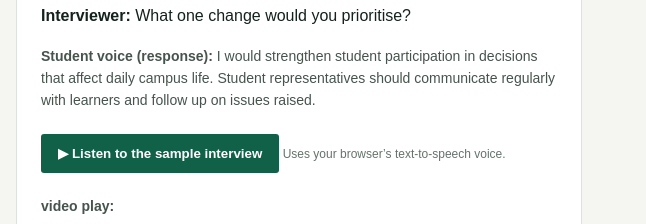
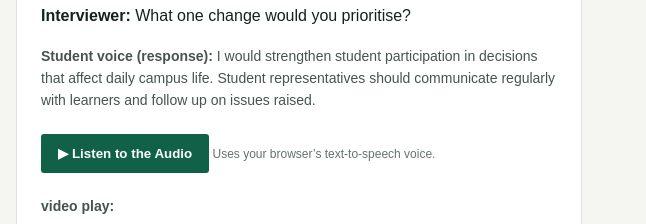
Before and after one commit to stevewise7107/stevekim-newsroom2, a plain HTML site: page index.html in a window 1280 px wide. Shown: the part 3132-3356 px from the top of the page, 634-1280 px from the left. Drawn offline with Linux system fonts and the light colour scheme.

Commit message:
Update button text for audio control

```diff
--- a/index.html
+++ b/index.html
@@ -57,7 +57,7 @@ footer{background:#0d211b;color:#dce8e1;padding:30px 5%;margin-top:40px}footer a
   <div class="panel"><div class="kicker">Campus voices · Demonstration interview</div><h2>“Students need spaces where their ideas can be heard”</h2><div class="meta">Interview format · Prepared for classroom demonstration</div>
    <p><strong>Interviewer:</strong> What makes a campus environment supportive?</p><p class="transcript"><strong>Student voice (response):</strong> A supportive campus is one where students can access learning resources, receive guidance and raise concerns without fear. Communication between students and administration should be open and respectful.</p>
    <p><strong>Interviewer:</strong> What one change would you prioritise?</p><p class="transcript"><strong>Student voice (response):</strong> I would strengthen student participation in decisions that affect daily campus life. Student representatives should communicate regularly with learners and follow up on issues raised.</p>
-   <button class="audio-control" id="listenBtn" type="button">▶ Listen to the sample interview</button><span id="audioStatus" class="meta" aria-live="polite"> Uses your browser’s text-to-speech voice.</span>
+   <button class="audio-control" id="listenBtn" type="button">▶ Listen to the Audio</button><span id="audioStatus" class="meta" aria-live="polite"> Uses your browser’s text-to-speech voice.</span>
    <p class="transcript"><strong>video play:
     <section id="interview"><h2>WATCH THE INTERVIEW</h2>  <iframe
     width="100%"
```
